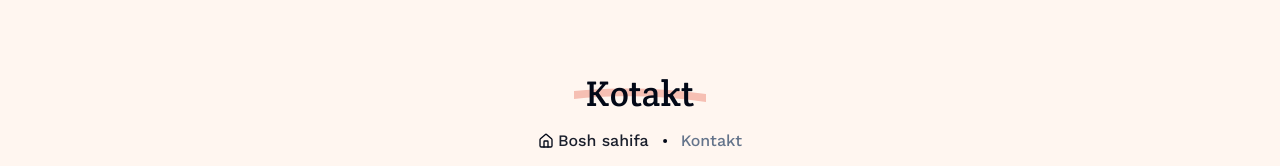
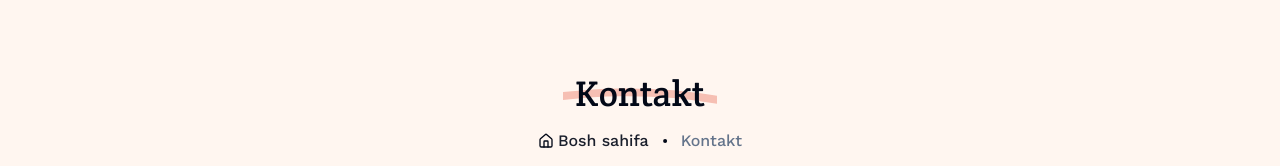
Before and after one commit to Farki-Devv/startUp-test, a Next.js app: page /contact in a window 1280 px wide. Shown: the part 167-333 px from the top of the page. Built offline with nearby package versions, Linux system fonts and the light colour scheme; no server answers.

Commit message:
succes projects

```diff
--- a/app/(root)/contact/page.tsx
+++ b/app/(root)/contact/page.tsx
@@ -11,7 +11,7 @@ function ContactPage() {
 		<div className='mx-auto max-w-6xl'>
 			<div className='relative flex min-h-[40vh] flex-col items-center justify-end'>
 				<h2 className='section-title mt-2 text-center font-createRound text-4xl'>
-					<span>Kotakt</span>
+					<span>Kontakt</span>
 				</h2>
 
 				<div className='mt-4 flex items-center gap-1'>
```
